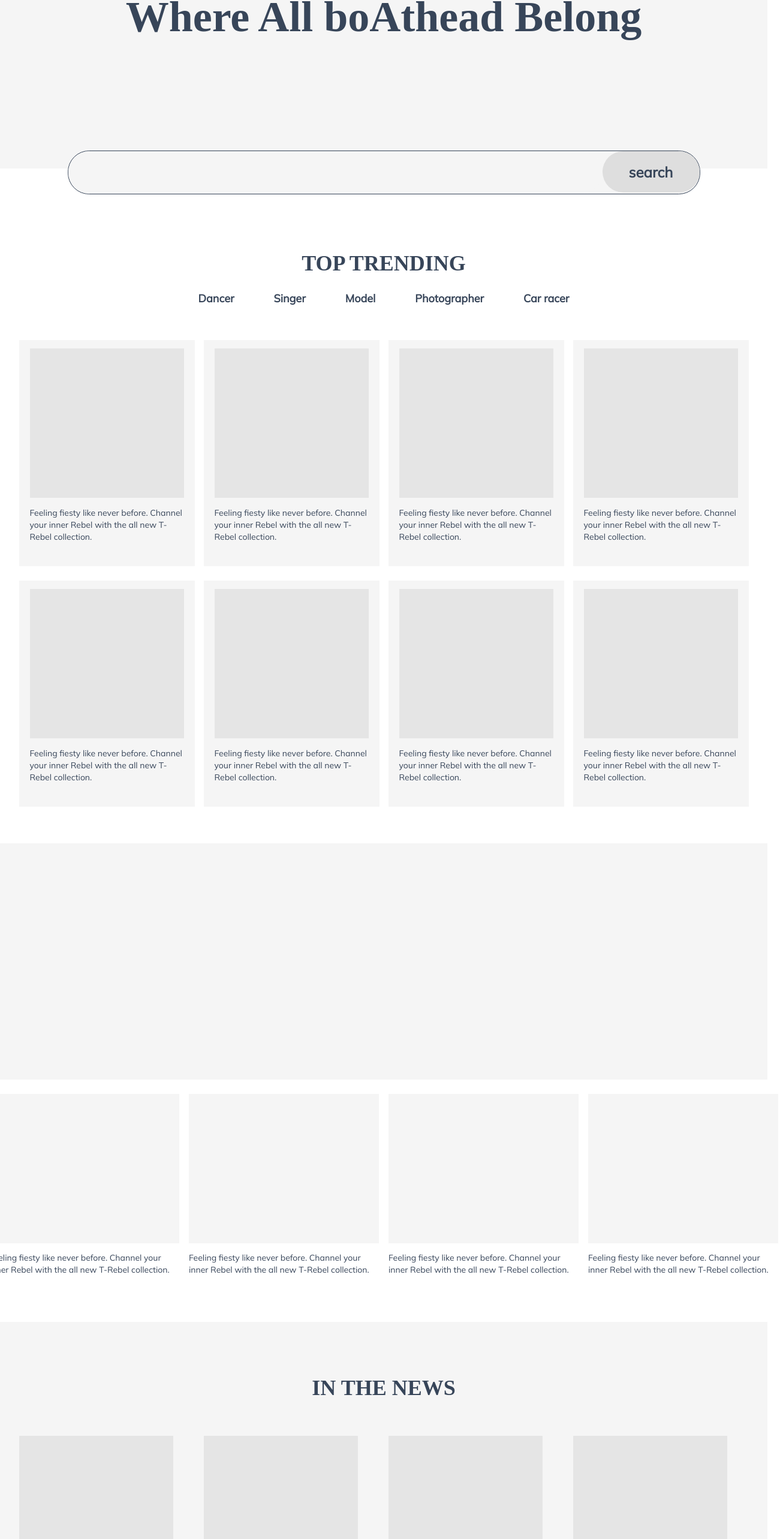
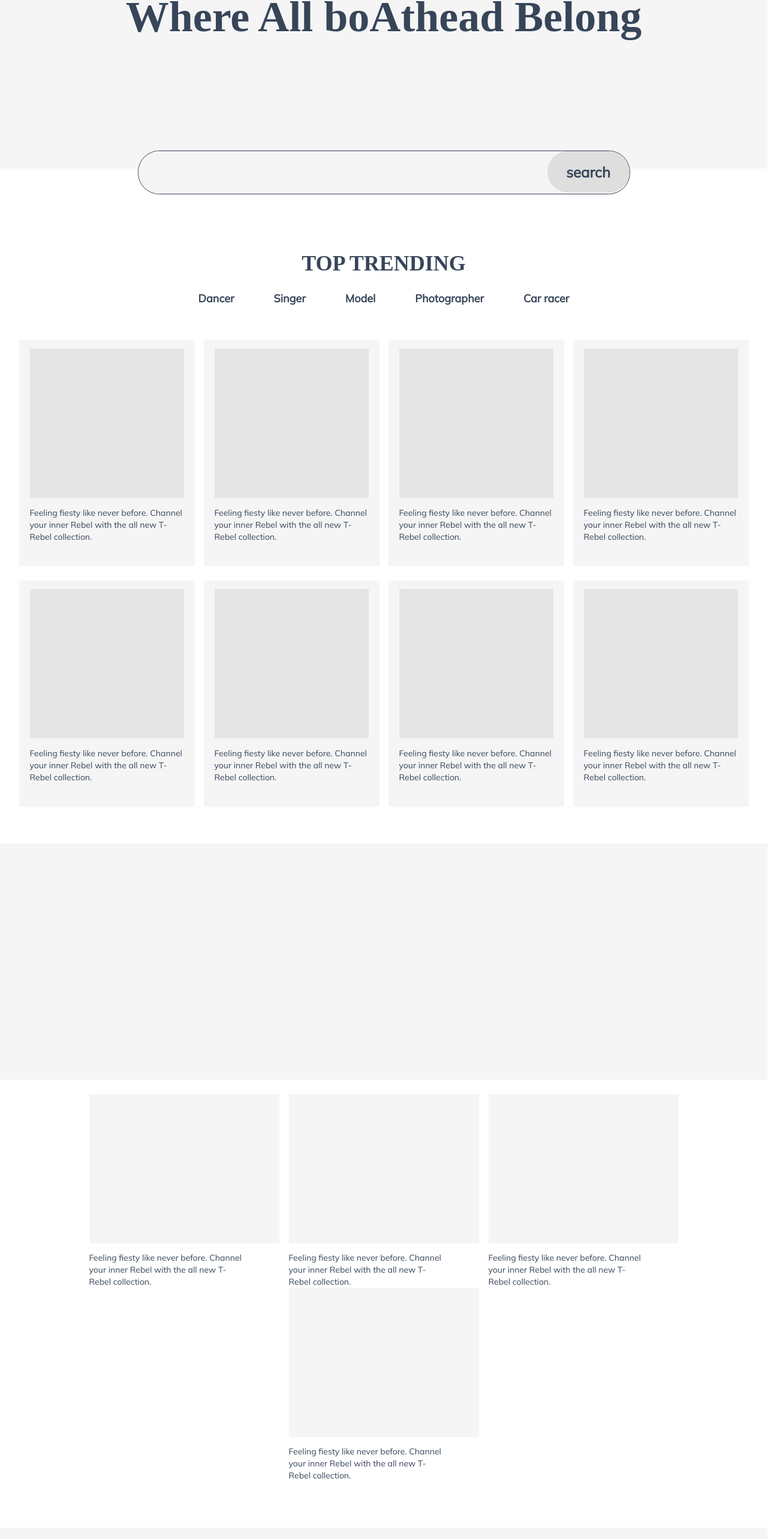
Before and after one commit to Shru-Singh/boat-community, a JavaScript app: page / in a window 1280 px wide. Shown: the part 226-2792 px from the top of the page at 60% size, 1306 px wide, since content can reach past the window. Built offline with nearby package versions, Linux system fonts and the light colour scheme; the HTML template or start-up script is replaced by a standard one; a web font is replaced by a local one.

Commit message:
searchbar fixed

```diff
--- a/package.json
+++ b/package.json
@@ -8,6 +8,7 @@
     "@testing-library/user-event": "^12.1.10",
     "react": "^17.0.2",
     "react-dom": "^17.0.2",
+    "react-router-dom": "^5.3.0",
     "react-scripts": "4.0.3",
     "web-vitals": "^1.0.1"
   },
--- a/src/App.js
+++ b/src/App.js
@@ -1,10 +1,10 @@
-import Content from "./pages/content/content";
+import ReactRouterSetup from "./Router";
 import "./styles/global.css";
 
 function App() {
   return (
     <div className="App">
-      <Content />
+      <ReactRouterSetup />
     </div>
   );
 }
--- /dev/null
+++ b/src/Router.js
@@ -0,0 +1,20 @@
+import { BrowserRouter as Router, Route, Switch } from "react-router-dom";
+import Content from "./pages/content/content";
+import Contest from "./pages/contest/contest";
+
+const ReactRouterSetup = () => {
+  return (
+    <Router>
+      <Switch>
+        <Route exact path="/">
+          <Content />
+        </Route>
+          <Route exact path="/contest">
+          <Contest />
+        </Route>
+      </Switch>
+    </Router>
+  );
+};
+
+export default ReactRouterSetup;
--- a/src/pages/content/content.css
+++ b/src/pages/content/content.css
@@ -14,23 +14,24 @@
   font-size: 72px;
   line-height: 80px;
   color: var(--text-color);
+  text-align: center;
 }
 .searchWrapper {
       display: flex;
       justify-content: center;
 }
 .search {
+    width: min(90%, 819px);
     display: flex;
     justify-content: center;
      border: 1px solid #374559;
      border-radius: 35.5px;
-     width: fit-content;
      z-index: 20;
      margin-top: -30px;
       background: var(--background-color);
 }
 .search input {
-  width: 891px;
+  width: 100%;
   height: 71px;
   font-size: 24px;
   border: transparent;
@@ -86,6 +87,7 @@
   display: flex;
   align-items: center;
   justify-content: center;
+  flex-wrap: wrap;
 }
 .topTrendingItems h3 {
   margin: 0 33px 0 33px;
@@ -143,6 +145,7 @@
     display: flex;
     justify-content: center;
     align-items: center;
+    flex-wrap: wrap;
 }
 .videos {
   width: 317px;
@@ -159,6 +162,7 @@
   font-weight: normal;
   font-size: 14px;
   line-height: 20px;
+  width: 265px;
   color: var(--text-color);
   margin-bottom: 0px;
 }
@@ -168,7 +172,7 @@
   align-items: center;
   flex-direction: column;
   background-color: var(--background-color);
-  height: 585px;
+  height: 100%;
   width:100%;
 }
 .news h1 {
@@ -188,6 +192,7 @@
   justify-content: center;
   flex-wrap: wrap;
   margin-top: 36px;
+  margin-bottom: 96px;
 }
 .newsImageCard {
   width: 257px;
@@ -202,16 +207,18 @@
   font-weight: normal;
   font-size: 14px;
   line-height: 20px;
+  margin-top: 16px;
+  margin-bottom: 0px;
   color: var(--text-color);
 }
 .newsCard {
   width: 293px;
-  height: 377px;
+  height: 100%;
   margin: 0 7.5px 0 7.5px;
 }
 .tags {
   margin-top: 53px;
-  height: 496px;
+  height: 100%;
   width: 100%;
   display: flex;
   flex-direction: column;
@@ -238,6 +245,7 @@ color: var(--text-color);
   justify-content: center;
   flex-wrap: wrap;
   max-width: 1440px;
+  margin-bottom: 56px;
 }
 .tagsBox {
   height: 65px;
@@ -282,16 +290,17 @@ height: 30px;
   display: flex;
   justify-content: center;
   flex-wrap: wrap;
-  margin-top: 42px;
 }
 .influencersCityBigImage {
   width: 596px;
   height: 480px;
   background-color: var(--background-color);
   margin:0 11.5px 0 11.5px;
+    margin-top: 42px;
 }
 .influencersCityCard {
   margin: 0 11.5px 0 11.5px;
+    margin-top: 42px;
   width: 317px;
   height: 100%;
 }
@@ -329,6 +338,7 @@ height: 30px;
 .choiceItems {
   display: flex;
   justify-content: center;
+  flex-wrap: wrap;
   margin-top: 40px;
 }
 .choiceItems h3 {
@@ -432,3 +442,16 @@ height: 30px;
   margin-bottom: 0px;
   color: var(--text-color);
 }
+@media only screen and (max-width: 768px) {
+.influencersCityBigImage {
+  width: 100%;
+  margin-left: 0px;
+  margin-right: 0px;
+}
+}
+@media only screen and (max-width: 480px) {
+  .contentHeader h1 {
+    font-size: 36px;
+    line-height: 40px;
+  }
+}
--- /dev/null
+++ b/src/pages/contest/contest.css
@@ -0,0 +1,6 @@
+.contestHeader {
+    width:100%;
+    height: 389px;
+    background-color: var(--background-color);
+
+}
--- /dev/null
+++ b/src/pages/contest/contest.js
@@ -0,0 +1,13 @@
+import "./contest.css";
+
+function Contest() {
+  return (
+    <div className="Contest">
+        <div className="contestHeader">
+        <h1>Main Event Banner</h1>
+        </div>
+    </div>
+  )
+};
+
+export default Contest
```
Also changed, not shown: 2 other files (tests, documents, lock files or other folders).
